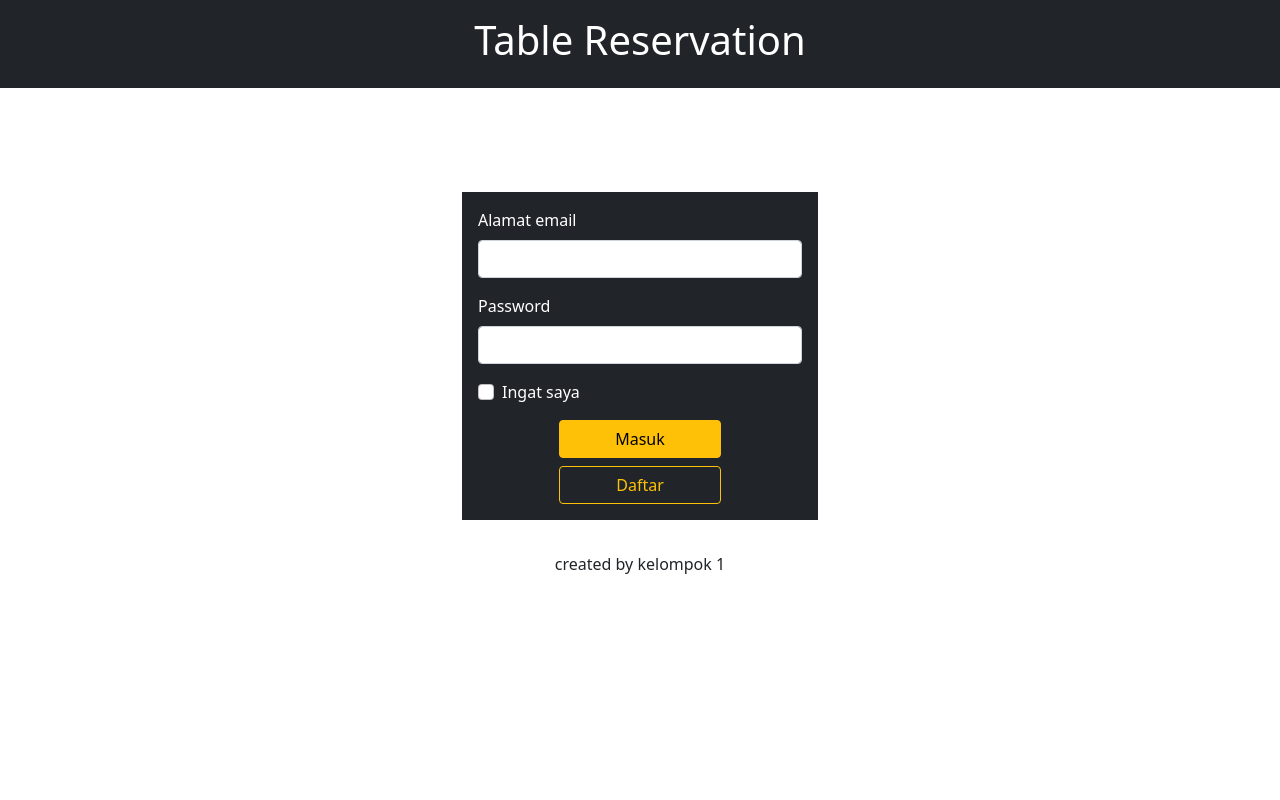
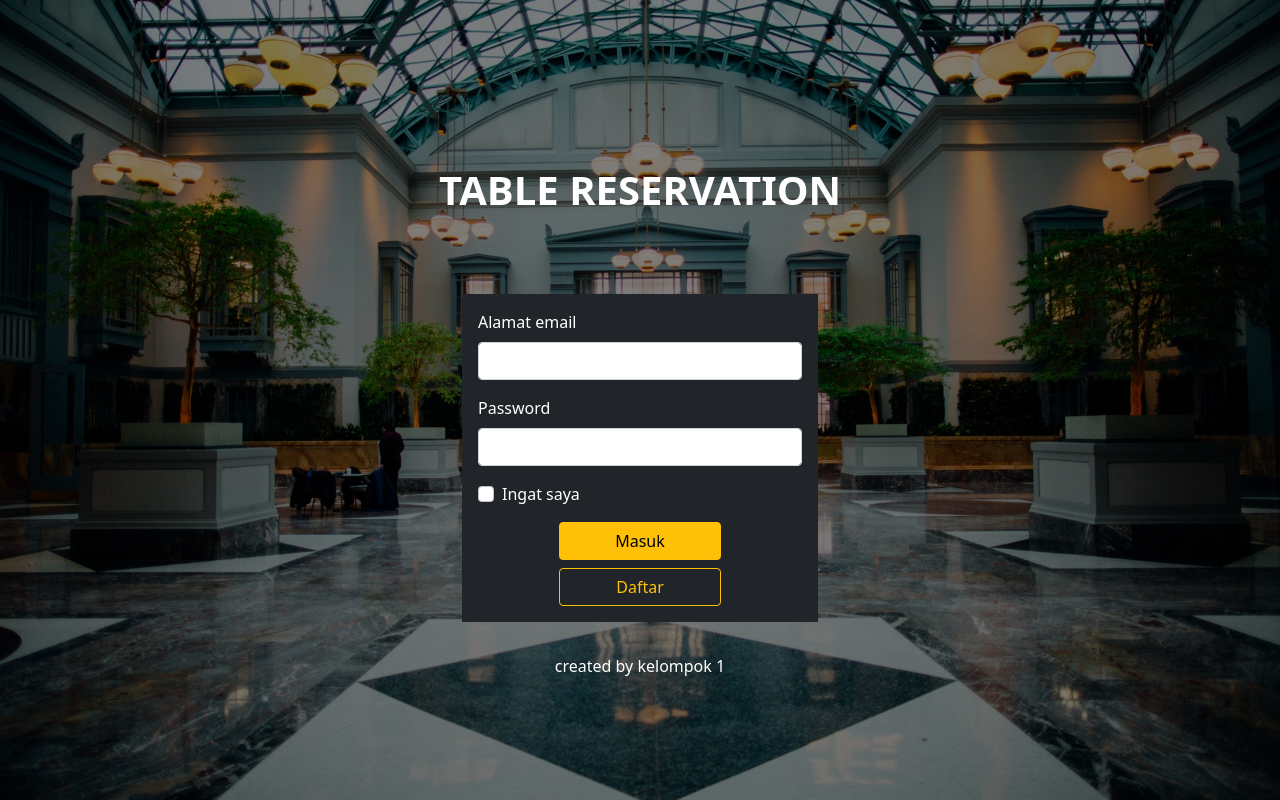
Before and after one commit to veeackerman/TubesRestoranKelompok4, a PHP site: page / in a window 1280 px wide. Run offline with PHP 8.4, Linux system fonts and the light colour scheme.

Commit message:
edit background login
1. mengubah tampilan background pada index.php
2. memperbaiki title di header.php

```diff
--- a/CSS/site.css
+++ b/CSS/site.css
@@ -0,0 +1,10 @@
+.banner{
+    min-height: 100vh;
+    background: linear-gradient(rgba(0, 0, 0, 0.5), rgba(0, 0, 0, 0.5)), url("banner-img.jpg") center/cover no-repeat;
+    display: flex;
+    flex-direction: column;
+    justify-content: center;
+    align-items: center;
+    color: #fff;
+    padding-bottom: 20px;
+}
--- a/includes/footer.php
+++ b/includes/footer.php
@@ -14,5 +14,6 @@
     <script src="https://cdn.jsdelivr.net/npm/@popperjs/core@2.9.1/dist/umd/popper.min.js" integrity="sha384-SR1sx49pcuLnqZUnnPwx6FCym0wLsk5JZuNx2bPPENzswTNFaQU1RDvt3wT4gWFG" crossorigin="anonymous"></script>
     <script src="https://cdn.jsdelivr.net/npm/bootstrap@5.0.0-beta3/dist/js/bootstrap.min.js" integrity="sha384-j0CNLUeiqtyaRmlzUHCPZ+Gy5fQu0dQ6eZ/xAww941Ai1SxSY+0EQqNXNE6DZiVc" crossorigin="anonymous"></script>
     -->
+    </section>
   </body>
 </html>
--- a/includes/header.php
+++ b/includes/header.php
@@ -7,7 +7,9 @@
 
     <!-- Bootstrap CSS -->
 <!-- CSS only -->
-<link href="https://cdn.jsdelivr.net/npm/bootstrap@5.0.0-beta3/dist/css/bootstrap.min.css" rel="stylesheet" integrity="sha384-eOJMYsd53ii+scO/bJGFsiCZc+5NDVN2yr8+0RDqr0Ql0h+rP48ckxlpbzKgwra6" crossorigin="anonymous">
-    <title><? echo $title ?></title>
+    <link href="https://cdn.jsdelivr.net/npm/bootstrap@5.0.0-beta3/dist/css/bootstrap.min.css" rel="stylesheet" integrity="sha384-eOJMYsd53ii+scO/bJGFsiCZc+5NDVN2yr8+0RDqr0Ql0h+rP48ckxlpbzKgwra6" crossorigin="anonymous">
+    <link rel="stylesheet" href="CSS/site.css">
+    <title><?php echo $title ?></title>
   </head>
   <body>
+  <section class = "banner">
--- a/index.php
+++ b/index.php
@@ -2,14 +2,13 @@
   $title = 'Table Reservation';
   require_once 'includes/header.php';
 ?>
-
-  <div class="p-3 mb-2 bg-dark text-white">
-    <h1 class=text-center >Table Reservation </h1>
+  <br><br>
+  <div class="p-3 mb-2 bg-transparent text-white">
+    <h1 class="text-center fw-bold">TABLE RESERVATION </h1>
   </div>
   <br>
   <br>
-  <br>
-  <br>
+
     <div class="container">
   <div class="row">
     <div class="col-sm">
```
Also changed, not shown: CSS/banner-img.jpg (added).
